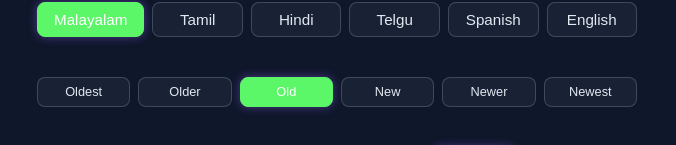
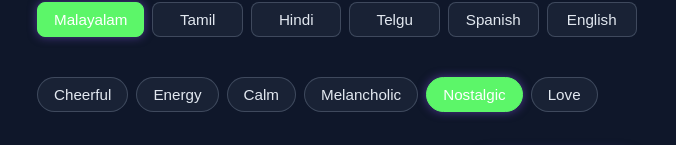
Before and after one commit to jdayalu/mood-melody, a React (Vite) app: page / in a window 1280 px wide. Shown: the part 227-372 px from the top of the page, without its empty margins (303-979 px from the left). Built offline with nearby package versions, Linux system fonts and the light colour scheme; no server answers.

Commit message:
Remove Era selection UI and logic

```diff
--- a/src/App.jsx
+++ b/src/App.jsx
@@ -8,7 +8,7 @@ import './PlayButton.css';
 function App() {
   const [mood, setMood] = useState('Nostalgic');
   const [language, setLanguage] = useState('Malayalam');
-  const [era, setEra] = useState('Old');
+
   const [songs, setSongs] = useState(null);
   const [loading, setLoading] = useState(false);
   const [error, setError] = useState('');
@@ -194,18 +194,7 @@ function App() {
             ))}
           </div>
 
-          <div className="mood-select-container">
-            {['Oldest', 'Older', 'Old', 'New', 'Newer', 'Newest'].map((item) => (
-              <button
-                key={item}
-                onClick={() => setEra(item)}
-                className={`mood-chip ${era === item ? 'selected' : ''}`}
-                style={{ borderRadius: '0.5rem', flex: 1, textAlign: 'center', justifyContent: 'center', fontSize: '0.8rem', padding: '0.4rem' }}
-              >
-                {item}
-              </button>
-            ))}
-          </div>
+
 
           <div className="mood-select-container">
             {[
```
